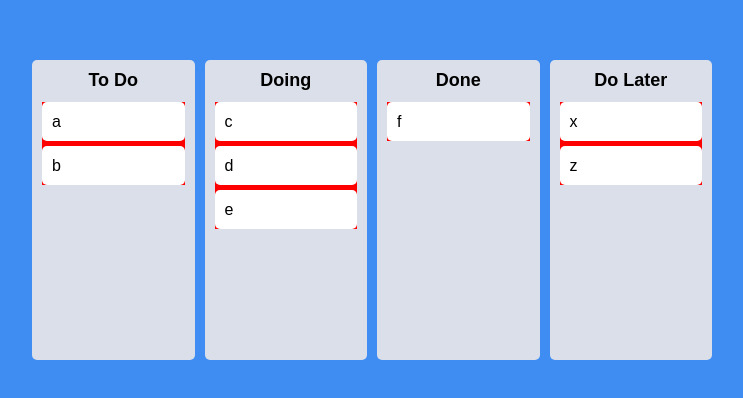
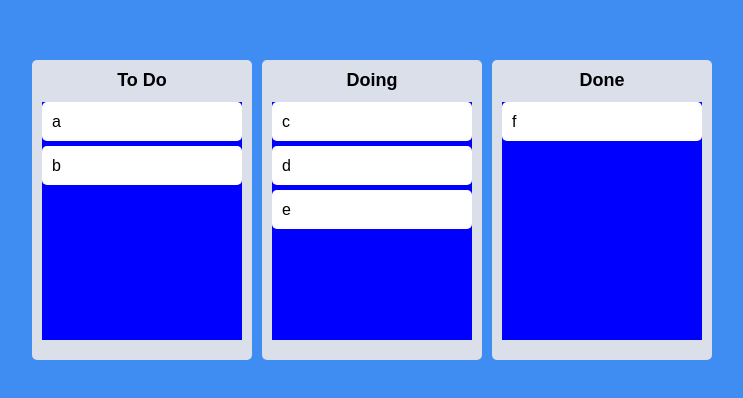
Before and after one commit to clianor/react-masterclass, a React (Create React App) app: page / in a window 1280 px wide. Shown: the part 190-588 px from the top of the page, without its empty margins (268-1011 px from the left). Built offline with nearby package versions, Linux system fonts and the light colour scheme.

Commit message:
Droppable Snapshot

```diff
--- a/src/atoms.tsx
+++ b/src/atoms.tsx
@@ -10,6 +10,5 @@
 		'To Do': ['a', 'b'],
 		Doing: ['c', 'd', 'e'],
 		Done: ['f'],
-		'Do Later': ['x', 'z'],
 	},
 });
--- a/src/components/Board.tsx
+++ b/src/components/Board.tsx
@@ -8,6 +8,8 @@
 	background-color: ${(props) => props.theme.boardColor};
 	border-radius: 5px;
 	min-height: 300px;
+	display: flex;
+	flex-direction: column;
 `;
 
 const Title = styled.h2`
@@ -15,6 +17,18 @@
 	font-weight: 600;
 	margin-bottom: 10px;
 	font-size: 18px;
+`;
+
+interface IAreaProps {
+	isDraggingFromThis: boolean;
+	isDraggingOver: boolean;
+}
+
+const Area = styled.div<IAreaProps>`
+	background-color: ${(props) =>
+		props.isDraggingOver ? 'pink' : props.isDraggingFromThis ? 'red' : 'blue'};
+	flex-grow: 1;
+	transition: background-color 0.3s ease-in-out;
 `;
 
 interface IBoardProps {
@@ -27,16 +41,17 @@
 		<Wrapper>
 			<Title>{boardId}</Title>
 			<Droppable droppableId={boardId}>
-				{(magic) => (
-					<div
-						style={{ backgroundColor: 'red' }}
+				{(magic, info) => (
+					<Area
+						isDraggingOver={info.isDraggingOver}
+						isDraggingFromThis={Boolean(info.draggingFromThisWith)}
 						ref={magic.innerRef}
 						{...magic.droppableProps}>
 						{toDos.map((toDo, index) => (
 							<DragabbleCard key={toDo} index={index} toDo={toDo} />
 						))}
 						{magic.placeholder}
-					</div>
+					</Area>
 				)}
 			</Droppable>
 		</Wrapper>
```
